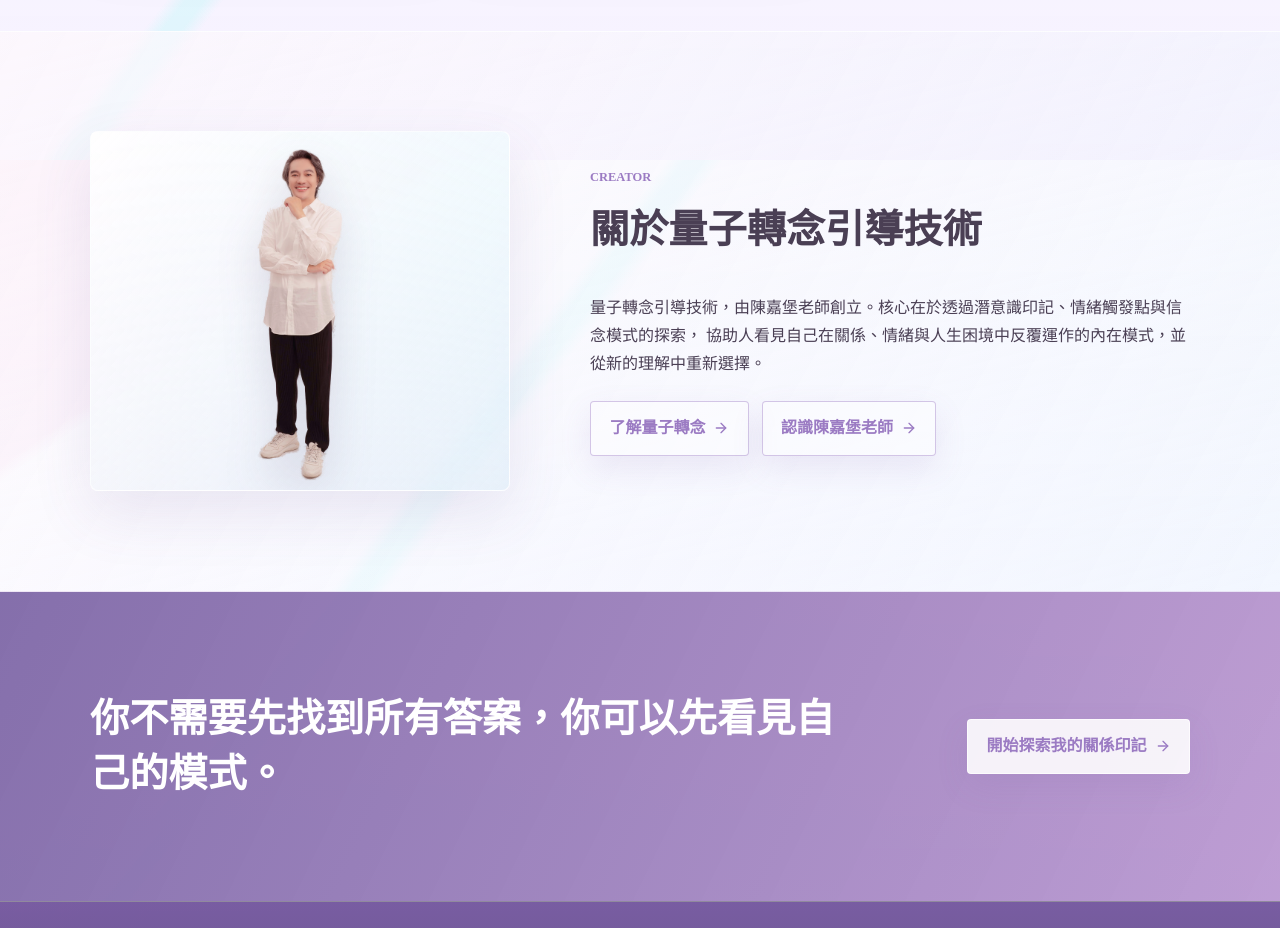
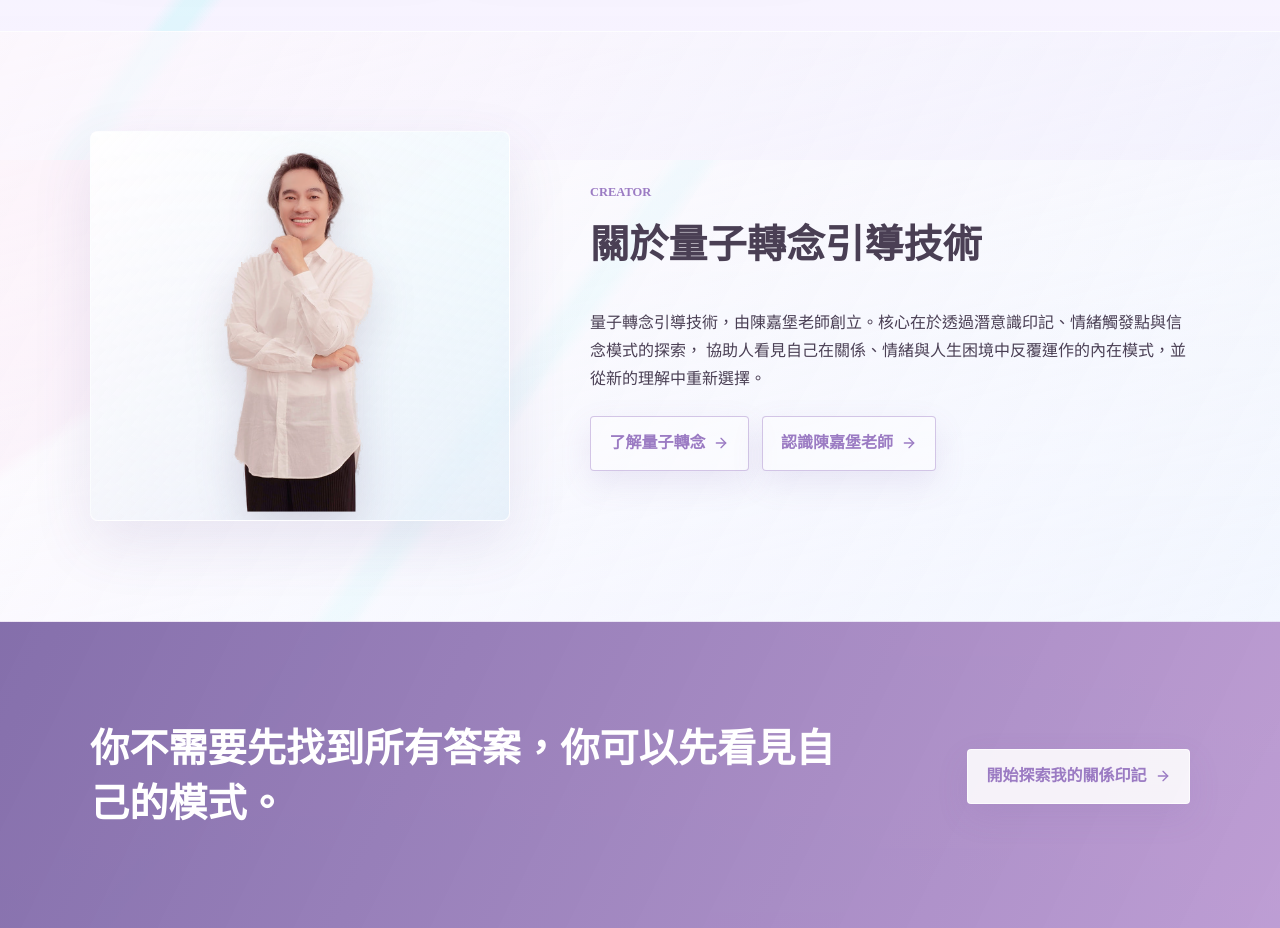
Before and after one commit to chenchiapao-wq/relationship-imprint-quiz, a React (Vite) app: page /#/ in a window 1280 px wide. Shown: the part 3840-4768 px from the top of the page. Built offline with nearby package versions, Linux system fonts and the light colour scheme.

Commit message:
Use half-body teacher portraits

```diff
--- a/src/pages/AboutPage.tsx
+++ b/src/pages/AboutPage.tsx
@@ -54,7 +54,7 @@ export function AboutPage() {
             <p>量子轉念引導技術系統創始人。</p>
           </div>
           <div className="portrait-card portrait-card-hero">
-            <img src="/images/people/chen-chia-pao-cutout.png" alt="陳嘉堡老師" />
+            <img src="/images/people/chen-chia-pao-yellow-half.png" alt="陳嘉堡老師" />
           </div>
         </div>
       </section>
--- a/src/pages/HomePage.tsx
+++ b/src/pages/HomePage.tsx
@@ -127,7 +127,7 @@ export function HomePage() {
       <section className="section-band split-band">
         <div className="container two-column founder-block">
           <div className="portrait-card">
-            <img src="/images/people/chen-chia-pao-cutout.png" alt="陳嘉堡老師" loading="lazy" />
+            <img src="/images/people/chen-chia-pao-white-half.png" alt="陳嘉堡老師" loading="lazy" />
           </div>
           <div>
             <SectionHeader eyebrow="Creator" title="關於量子轉念引導技術" />
--- a/src/styles/global.css
+++ b/src/styles/global.css
@@ -602,7 +602,7 @@ ol {
 .portrait-card {
   display: grid;
   place-items: end center;
-  min-height: 360px;
+  min-height: 390px;
   overflow: hidden;
   background:
     linear-gradient(132deg, rgba(255, 255, 255, 0.9), rgba(219, 244, 251, 0.58)),
@@ -615,18 +615,18 @@ ol {
 .portrait-card img {
   display: block;
   width: auto;
-  max-width: 78%;
-  max-height: 350px;
+  max-width: 88%;
+  max-height: 380px;
   object-fit: contain;
   filter: drop-shadow(0 18px 22px rgba(74, 56, 91, 0.16));
 }
 
 .portrait-card-hero {
-  min-height: 420px;
+  min-height: 440px;
 }
 
 .portrait-card-hero img {
-  max-height: 410px;
+  max-height: 428px;
 }
 
 .inline-actions,
```
Also changed, not shown: public/images/people/chen-chia-pao-white-half.png (added), public/images/people/chen-chia-pao-yellow-half.png (added).
